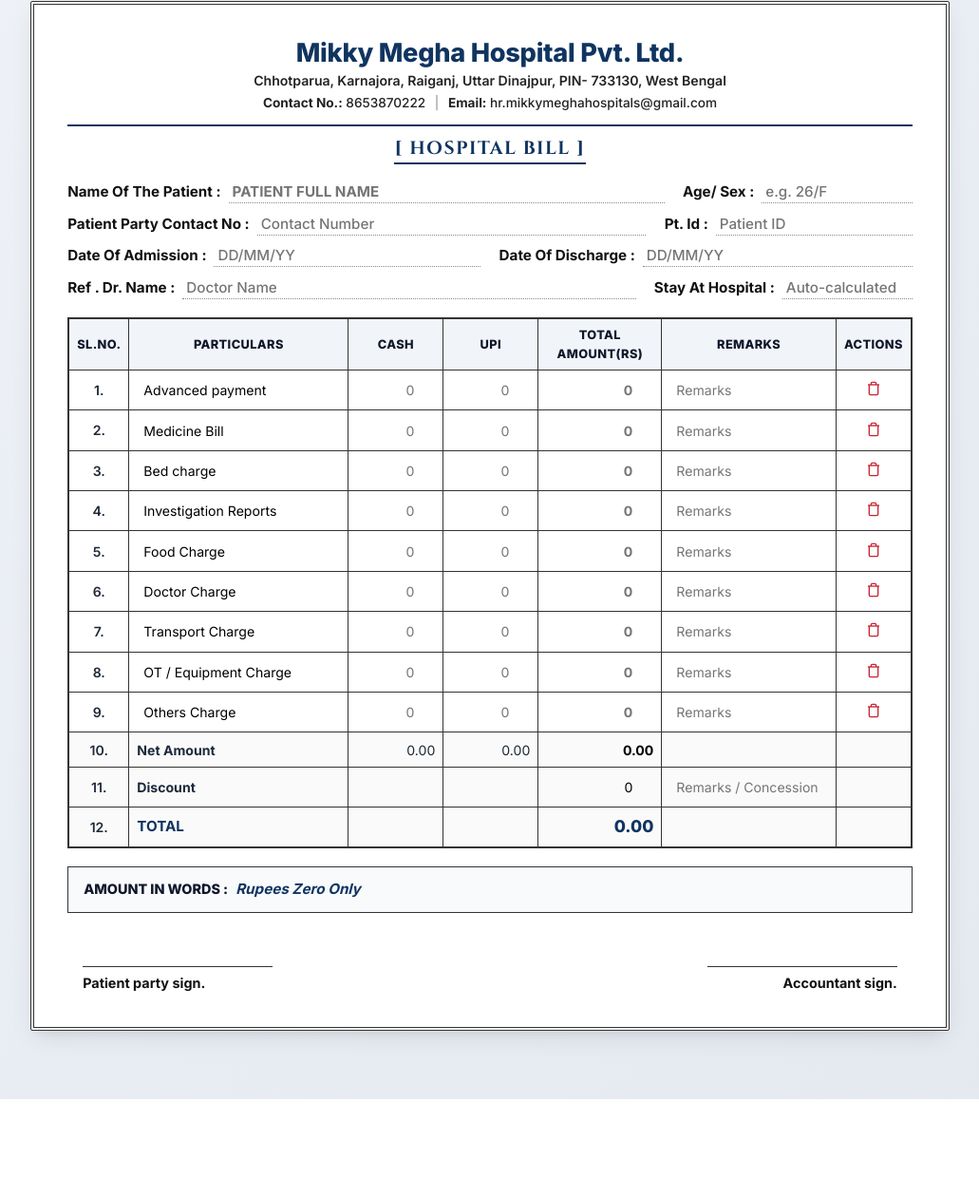
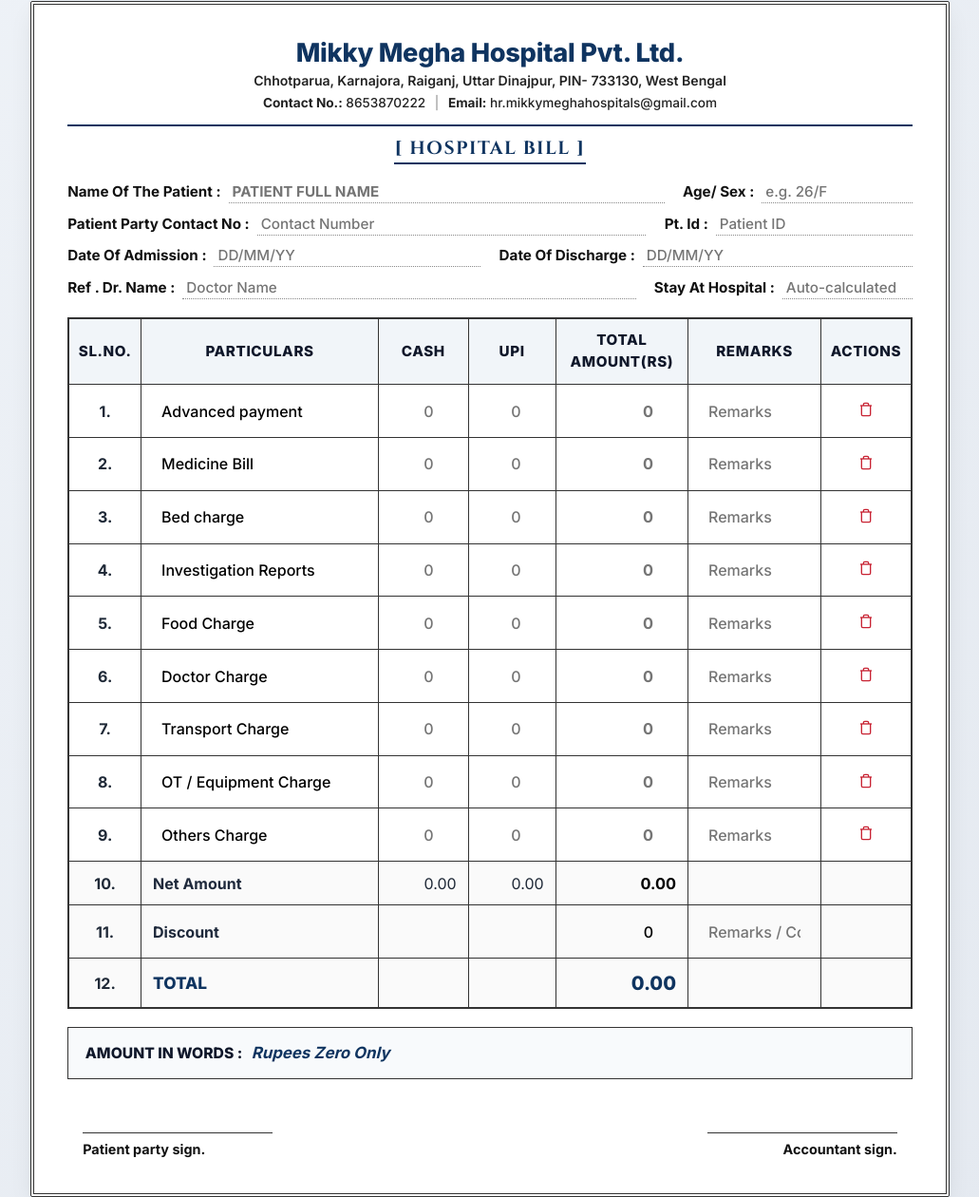
Before and after one commit to mhdi-742/billing-app, a plain HTML site: page index.html in a window 1280 px wide. Shown: the part 98-1358 px from the top of the page at 95% size, without its empty margins (124-1155 px from the left). Before the commit the page ends 1255 px from the top, so only its background shows below. Drawn offline with Linux system fonts and the light colour scheme.

Commit message:
increased hight

```diff
--- a/index.html
+++ b/index.html
@@ -10,8 +10,8 @@
   <link
     href="https://fonts.googleapis.com/css2?family=Inter:wght@400;500;600;700;800&family=Cinzel:wght@700&display=swap"
     rel="stylesheet">
-  <link rel="stylesheet" href="style.css?v=6">
-  <script src="app.js?v=6" defer></script>
+  <link rel="stylesheet" href="style.css?v=7">
+  <script src="app.js?v=7" defer></script>
 </head>
 
 <body>
--- a/style.css
+++ b/style.css
@@ -355,13 +355,13 @@
   width: 100%;
   border-collapse: collapse;
   border: 2px solid var(--table-border);
-  font-size: 0.88rem;
+  font-size: 1rem;
 }
 
 .bill-table th,
 .bill-table td {
   border: 1px solid var(--table-border);
-  padding: 0.45rem 0.5rem;
+  padding: 0.65rem 0.75rem;
   vertical-align: middle;
 }
 
@@ -370,40 +370,42 @@
   color: #0f172a;
   font-weight: 800;
   text-transform: uppercase;
-  font-size: 0.8rem;
-  letter-spacing: 0.03em;
+  font-size: 0.95rem;
+  letter-spacing: 0.04em;
   text-align: center;
+  padding: 0.7rem 0.6rem;
 }
 
 /* Column Width Adjustments */
 .col-sl {
-  width: 55px;
+  width: 60px;
   text-align: center;
-  font-weight: 600;
+  font-weight: 700;
+  font-size: 1rem;
 }
 
 .col-particulars {
-  min-width: 220px;
+  min-width: 250px;
 }
 
 .col-cash {
-  width: 100px;
+  width: 110px;
 }
 
 .col-upi {
-  width: 100px;
+  width: 110px;
 }
 
 .col-amount {
-  width: 130px;
+  width: 145px;
 }
 
 .col-remarks {
-  min-width: 120px;
+  min-width: 140px;
 }
 
 .col-actions {
-  width: 65px;
+  width: 70px;
   text-align: center;
 }
 
@@ -411,12 +413,13 @@
 .table-input {
   width: 100%;
   font-family: inherit;
-  font-size: 0.88rem;
+  font-size: 1rem;
+  font-weight: 500;
   color: #000000;
   border: 1px solid transparent;
   background: transparent;
-  padding: 4px 6px;
-  border-radius: 2px;
+  padding: 6px 8px;
+  border-radius: 3px;
   outline: none;
 }
 
@@ -437,20 +440,24 @@
 .bold-amount {
   font-weight: 700;
   color: #000000;
+  font-size: 1.02rem;
 }
 
 /* Table Footer / Summary Rows */
 .row-summary td {
   background: #fafafa;
+  padding: 0.65rem 0.75rem;
 }
 
 .summary-title {
   font-weight: 700;
   color: #1e293b;
+  font-size: 1rem;
 }
 
 .bold-title {
-  font-size: 0.95rem;
+  font-size: 1.08rem;
+  font-weight: 800;
   text-transform: uppercase;
   color: var(--primary-color);
 }
@@ -460,7 +467,7 @@
 }
 
 .final-total-amount {
-  font-size: 1.1rem;
+  font-size: 1.25rem;
   font-weight: 800;
   color: var(--primary-color);
 }
@@ -471,25 +478,25 @@
 .amount-in-words-box {
   background: #f8fafc;
   border: 1.5px solid var(--table-border);
-  padding: 0.75rem 1rem;
+  padding: 0.85rem 1.1rem;
   margin-bottom: 2rem;
   display: flex;
   align-items: baseline;
-  gap: 0.5rem;
+  gap: 0.6rem;
   flex-wrap: wrap;
 }
 
 .words-label {
   font-weight: 800;
   color: #0f172a;
-  font-size: 0.9rem;
+  font-size: 0.98rem;
   text-transform: uppercase;
 }
 
 .words-value {
   font-weight: 700;
   color: var(--primary-color);
-  font-size: 0.95rem;
+  font-size: 1.05rem;
   font-style: italic;
 }
 
```
